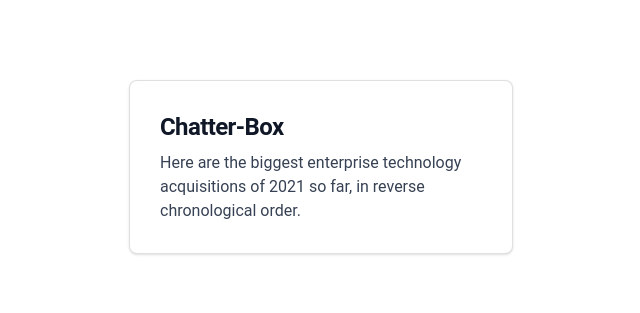
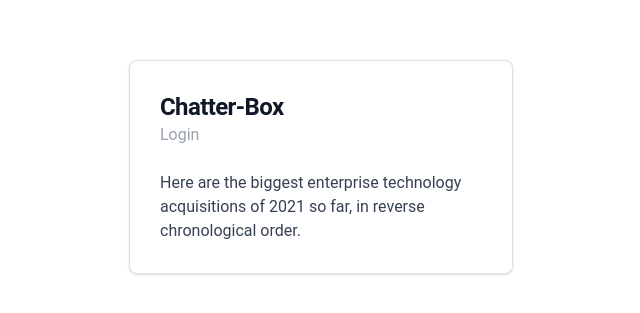
Before and after one commit to Jetrossgalinato/Chatter-box, a Vue app: page / in a window 1280 px wide. Shown: the part 233-546 px from the top of the page, without its empty margins (319-959 px from the left). Built offline with nearby package versions, Linux system fonts and the light colour scheme.

Commit message:
added login subtitle

```diff
--- a/src/views/Forms/LoginForm.vue
+++ b/src/views/Forms/LoginForm.vue
@@ -4,9 +4,9 @@
       href="#"
       class="card block max-w-sm p-6 bg-white border border-gray-200 rounded-lg shadow-sm hover:bg-gray-100 dark:bg-gray-800 dark:border-gray-700 dark:hover:bg-gray-700"
     >
-      <h5 class="mb-2 text-2xl font-bold tracking-tight text-gray-900 dark:text-white">
-        Chatter-Box
-      </h5>
+      <h5 class="text-2xl font-bold tracking-tight text-gray-900 dark:text-white">Chatter-Box</h5>
+      <p class="text-gray-400">Login</p>
+      <br />
       <p class="font-normal text-gray-700 dark:text-gray-400">
         Here are the biggest enterprise technology acquisitions of 2021 so far, in reverse
         chronological order.
```
